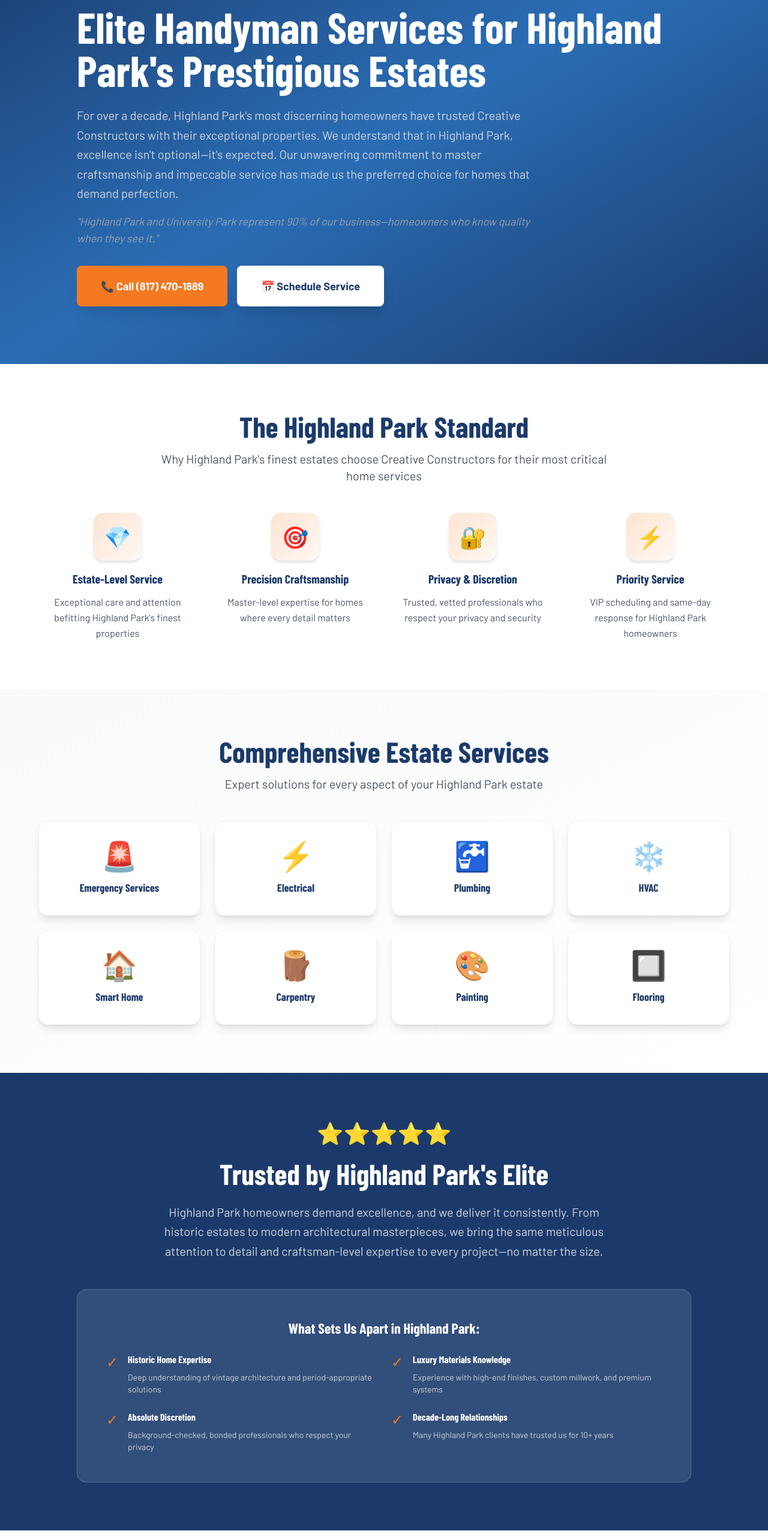
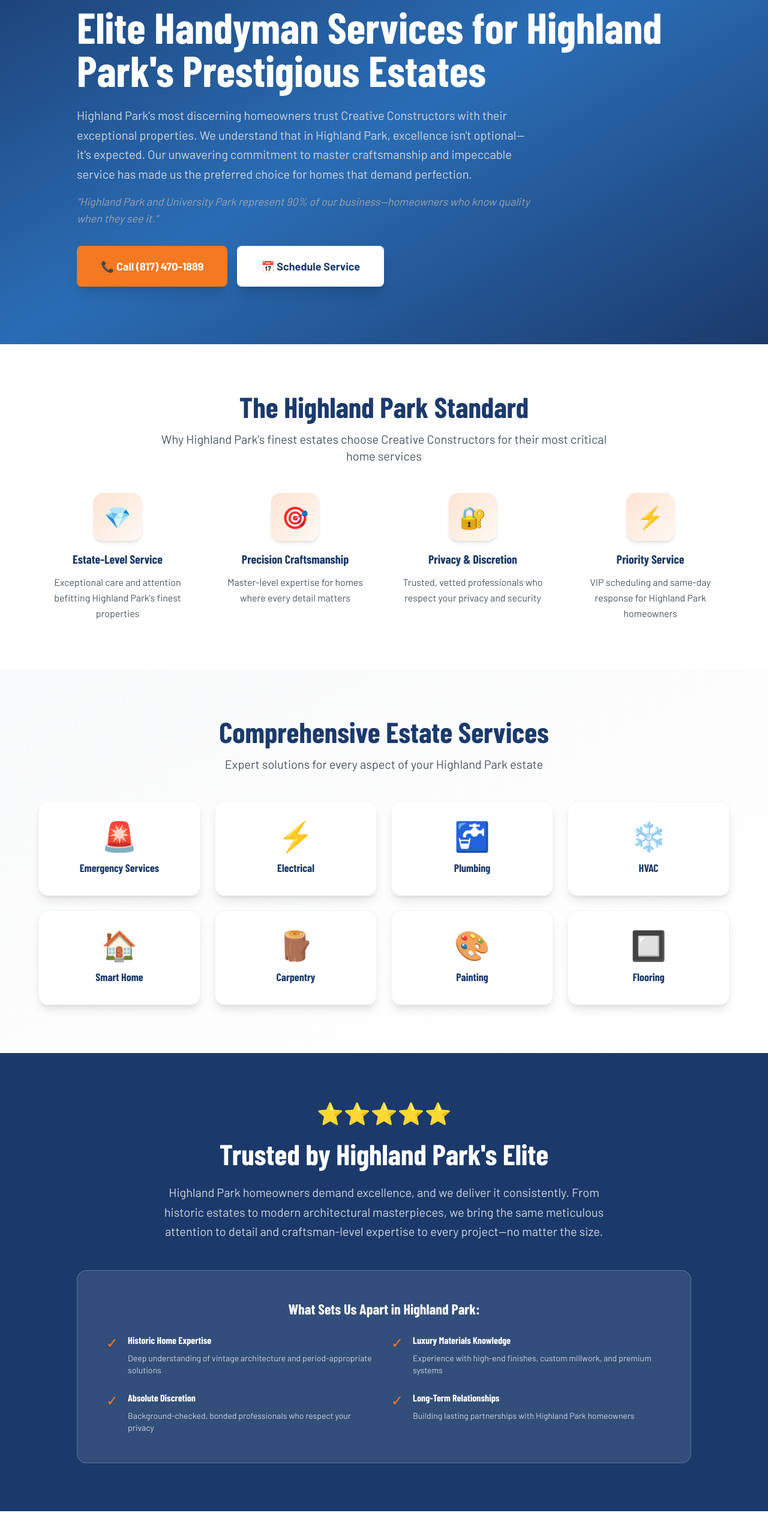
Before and after one commit to thejdmckinney/creative-constructors, a Next.js app: page /service-areas/highland-park in a window 1280 px wide. Shown: the part 234-2797 px from the top of the page at 60% size. Built offline with nearby package versions, Linux system fonts and the light colour scheme; no server answers; a web font is replaced by a local one.

Commit message:
Remove time-specific claims (decade, years) from University Park and Highland Park pages

```diff
--- a/app/service-areas/highland-park/page.tsx
+++ b/app/service-areas/highland-park/page.tsx
@@ -69,7 +69,7 @@ export default function HighlandParkPage() {
             Elite Handyman Services for Highland Park's Prestigious Estates
           </h1>
           <p className="text-xl text-gray-300 mb-4 max-w-3xl leading-relaxed">
-            For over a decade, Highland Park's most discerning homeowners have trusted Creative Constructors with their exceptional properties. We understand that in Highland Park, excellence isn't optional—it's expected. Our unwavering commitment to master craftsmanship and impeccable service has made us the preferred choice for homes that demand perfection.
+            Highland Park's most discerning homeowners trust Creative Constructors with their exceptional properties. We understand that in Highland Park, excellence isn't optional—it's expected. Our unwavering commitment to master craftsmanship and impeccable service has made us the preferred choice for homes that demand perfection.
           </p>
           <p className="text-lg text-gray-400 mb-8 max-w-3xl italic">
             "Highland Park and University Park represent 90% of our business—homeowners who know quality when they see it."
@@ -184,8 +184,8 @@ export default function HighlandParkPage() {
               <div className="flex items-start">
                 <span className="text-orange text-2xl mr-4 flex-shrink-0">✓</span>
                 <div>
-                  <h4 className="font-bold mb-2">Decade-Long Relationships</h4>
-                  <p className="text-gray-300 text-sm">Many Highland Park clients have trusted us for 10+ years</p>
+                  <h4 className="font-bold mb-2">Long-Term Relationships</h4>
+                  <p className="text-gray-300 text-sm">Building lasting partnerships with Highland Park homeowners</p>
                 </div>
               </div>
             </div>
--- a/app/service-areas/university-park/page.tsx
+++ b/app/service-areas/university-park/page.tsx
@@ -69,7 +69,7 @@ export default function UniversityParkPage() {
             Premier Handyman Services for University Park's Finest Homes
           </h1>
           <p className="text-xl text-gray-300 mb-4 max-w-3xl leading-relaxed">
-            Trusted by discerning homeowners in University Park for over a decade. We understand that your home isn't just valuable—it's irreplaceable. Our commitment to exceptional craftsmanship and white-glove service has made us the preferred choice for UP residents who demand excellence.
+            Trusted by discerning homeowners in University Park. We understand that your home isn't just valuable—it's irreplaceable. Our commitment to exceptional craftsmanship and white-glove service has made us the preferred choice for UP residents who demand excellence.
           </p>
           <p className="text-lg text-gray-400 mb-8 max-w-3xl italic">
             "90% of our business comes from University Park and Highland Park homeowners who trust us with their most valued asset."
@@ -153,7 +153,7 @@ export default function UniversityParkPage() {
               Trusted by University Park's Finest
             </h2>
             <p className="text-xl text-gray-300 max-w-3xl mx-auto leading-relaxed">
-              For years, University Park homeowners have trusted Creative Constructors with everything from routine maintenance to complex renovations. We understand the unique needs of historic and luxury homes, and we treat every property with the care and respect it deserves.
+              University Park homeowners trust Creative Constructors with everything from routine maintenance to complex renovations. We understand the unique needs of historic and luxury homes, and we treat every property with the care and respect it deserves.
             </p>
           </div>
 
@@ -185,7 +185,7 @@ export default function UniversityParkPage() {
                 <span className="text-orange text-2xl mr-4 flex-shrink-0">✓</span>
                 <div>
                   <h4 className="font-bold mb-2">Long-Term Partnership</h4>
-                  <p className="text-gray-300 text-sm">Many clients have trusted us for 5+ years with all their home needs</p>
+                  <p className="text-gray-300 text-sm">Building lasting relationships with homeowners who trust us with all their needs</p>
                 </div>
               </div>
             </div>
```
